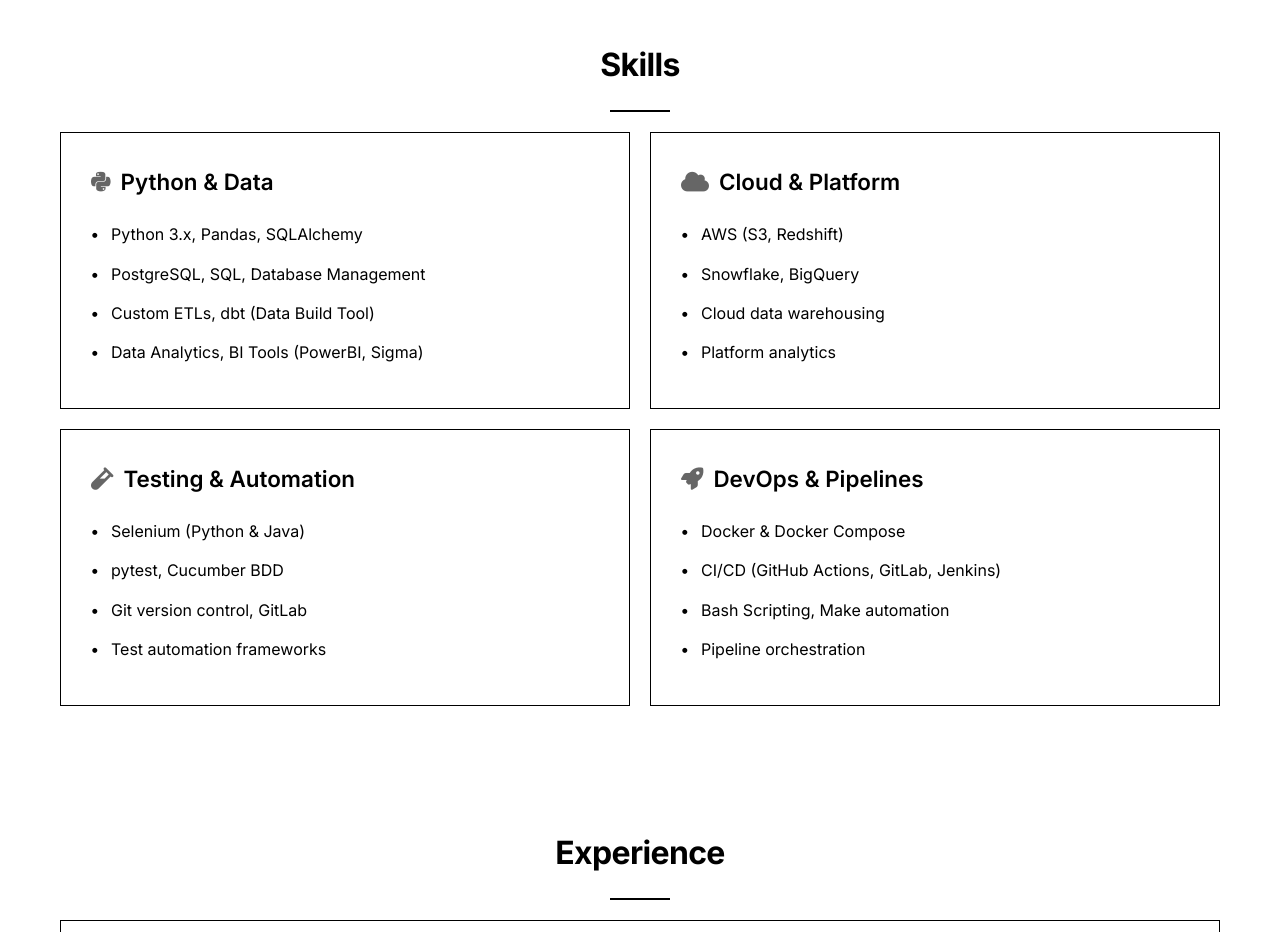
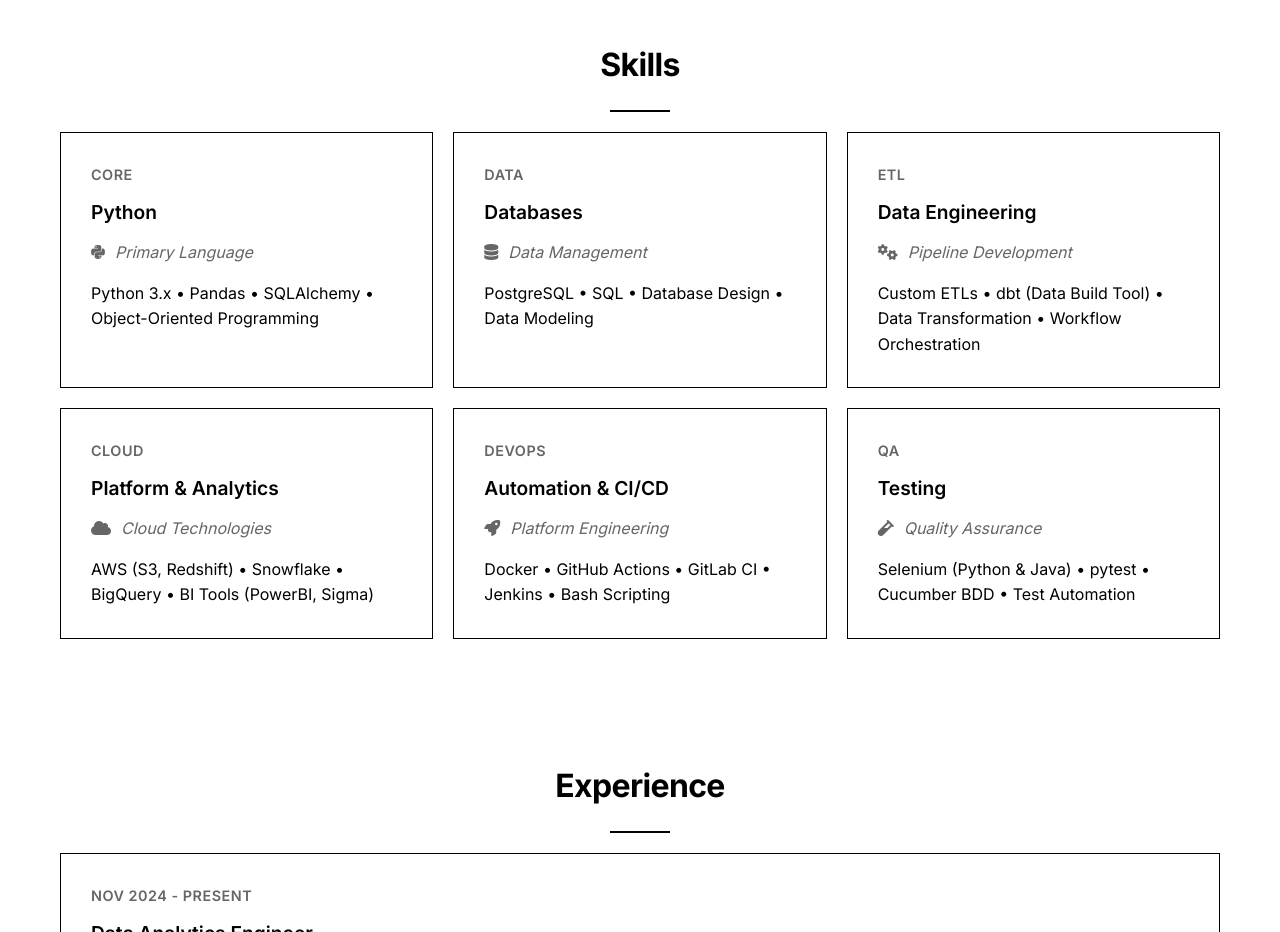
Before and after one commit to roba7o/resume, a plain HTML site: page index.html in a window 1280 px wide. Shown: the part 920-1852 px from the top of the page. Drawn offline with Linux system fonts and the light colour scheme.

Commit message:
much better upgrade

```diff
--- a/index.html
+++ b/index.html
@@ -194,7 +194,11 @@
         }
 
         .grid-3 {
-            grid-template-columns: repeat(auto-fit, minmax(300px, 1fr));
+            grid-template-columns: repeat(3, 1fr);
+        }
+
+        .grid-contact {
+            grid-template-columns: repeat(auto-fit, minmax(280px, 1fr));
         }
 
         /* Cards */
@@ -606,6 +610,25 @@
                 padding: 0 20px;
             }
 
+            .nav {
+                padding: 8px 0;
+            }
+
+            .nav-list {
+                gap: 10px;
+                flex-wrap: wrap;
+            }
+
+            .nav-list a {
+                font-size: 0.75rem;
+                padding: 5px 8px;
+                letter-spacing: 0.3px;
+            }
+
+            .nav-profile-container {
+                display: none;
+            }
+
             .exp-header {
                 flex-direction: column;
                 align-items: flex-start;
@@ -672,45 +695,47 @@
         <section id="skills" class="section">
             <div class="container">
                 <h2 class="section-title">Skills</h2>
-                <div class="grid grid-2">
-                    <article class="card">
-                        <h3><i class="fab fa-python" style="margin-right: 10px; color: #666666;"></i>Python & Data</h3>
-                        <ul>
-                            <li>Python 3.x, Pandas, SQLAlchemy</li>
-                            <li>PostgreSQL, SQL, Database Management</li>
-                            <li>Custom ETLs, dbt (Data Build Tool)</li>
-                            <li>Data Analytics, BI Tools (PowerBI, Sigma)</li>
-                        </ul>
+                <div class="grid grid-3">
+                    <article class="timeline-card">
+                        <div class="timeline-date">Core</div>
+                        <h3>Python</h3>
+                        <div class="timeline-company"><i class="fab fa-python" style="margin-right: 10px; color: #666666;"></i>Primary Language</div>
+                        <p>Python 3.x • Pandas • SQLAlchemy • Object-Oriented Programming</p>
                     </article>
 
-                    <article class="card">
-                        <h3><i class="fas fa-cloud" style="margin-right: 10px; color: #666666;"></i>Cloud & Platform</h3>
-                        <ul>
-                            <li>AWS (S3, Redshift)</li>
-                            <li>Snowflake, BigQuery</li>
-                            <li>Cloud data warehousing</li>
-                            <li>Platform analytics</li>
-                        </ul>
+                    <article class="timeline-card">
+                        <div class="timeline-date">Data</div>
+                        <h3>Databases</h3>
+                        <div class="timeline-company"><i class="fas fa-database" style="margin-right: 10px; color: #666666;"></i>Data Management</div>
+                        <p>PostgreSQL • SQL • Database Design • Data Modeling</p>
                     </article>
 
-                    <article class="card">
-                        <h3><i class="fas fa-vial" style="margin-right: 10px; color: #666666;"></i>Testing & Automation</h3>
-                        <ul>
-                            <li>Selenium (Python & Java)</li>
-                            <li>pytest, Cucumber BDD</li>
-                            <li>Git version control, GitLab</li>
-                            <li>Test automation frameworks</li>
-                        </ul>
+                    <article class="timeline-card">
+                        <div class="timeline-date">ETL</div>
+                        <h3>Data Engineering</h3>
+                        <div class="timeline-company"><i class="fas fa-cogs" style="margin-right: 10px; color: #666666;"></i>Pipeline Development</div>
+                        <p>Custom ETLs • dbt (Data Build Tool) • Data Transformation • Workflow Orchestration</p>
                     </article>
 
-                    <article class="card">
-                        <h3><i class="fas fa-rocket" style="margin-right: 10px; color: #666666;"></i>DevOps & Pipelines</h3>
-                        <ul>
-                            <li>Docker & Docker Compose</li>
-                            <li>CI/CD (GitHub Actions, GitLab, Jenkins)</li>
-                            <li>Bash Scripting, Make automation</li>
-                            <li>Pipeline orchestration</li>
-                        </ul>
+                    <article class="timeline-card">
+                        <div class="timeline-date">Cloud</div>
+                        <h3>Platform & Analytics</h3>
+                        <div class="timeline-company"><i class="fas fa-cloud" style="margin-right: 10px; color: #666666;"></i>Cloud Technologies</div>
+                        <p>AWS (S3, Redshift) • Snowflake • BigQuery • BI Tools (PowerBI, Sigma)</p>
+                    </article>
+
+                    <article class="timeline-card">
+                        <div class="timeline-date">DevOps</div>
+                        <h3>Automation & CI/CD</h3>
+                        <div class="timeline-company"><i class="fas fa-rocket" style="margin-right: 10px; color: #666666;"></i>Platform Engineering</div>
+                        <p>Docker • GitHub Actions • GitLab CI • Jenkins • Bash Scripting</p>
+                    </article>
+
+                    <article class="timeline-card">
+                        <div class="timeline-date">QA</div>
+                        <h3>Testing</h3>
+                        <div class="timeline-company"><i class="fas fa-vial" style="margin-right: 10px; color: #666666;"></i>Quality Assurance</div>
+                        <p>Selenium (Python & Java) • pytest • Cucumber BDD • Test Automation</p>
                     </article>
                 </div>
             </div>
@@ -790,7 +815,7 @@
         <section id="contact" class="section">
             <div class="container">
                 <h2 class="section-title">Contact</h2>
-                <div class="grid grid-3">
+                <div class="grid grid-contact">
                     <div class="contact-item">
                         <i class="fas fa-envelope"></i>
                         <a href="mailto:rhm14148@gmail.com">rhm14148@gmail.com</a>
```
